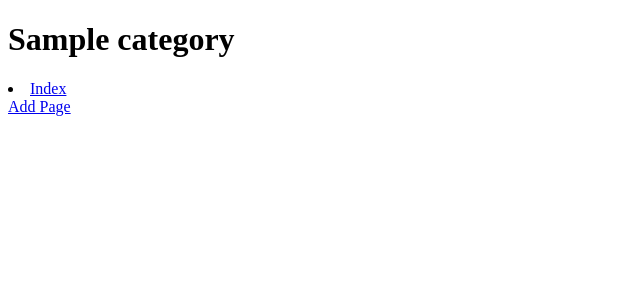
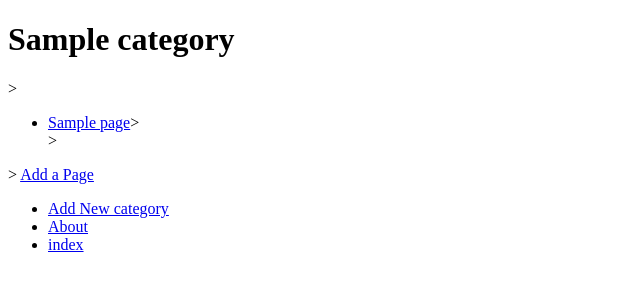
Before and after one commit to AmoyMk/tango_with_django_project, a Django app: template tango_with_django_project/templates/rango/category.html in a window 1280 px wide. Shown: the top 300 px of the page, without its empty margins (0-640 px from the left). Run offline with Django 3.2, Linux system fonts and the light colour scheme; the template is opened without the code that fills it: values that come from a table or form of the project are taken from there, others are empty; tables that the repository leaves empty hold one stand-in row (values such as "Sample post").

Commit message:
Update category.html

```diff
--- a/tango_with_django_project/templates/rango/category.html
+++ b/tango_with_django_project/templates/rango/category.html
@@ -1,30 +1,32 @@
-<!DOCTYPE html>
-<html lang="en">
-    <head>
-    <meta charset="UTF-8">
-    <title>Rango</title>
-    </head>
+{% extends 'rango/base.html' %}
+{% load staticfiles %}
 
-    <body>
-        <div>
-            {% if category %}
-            <h1>{{ category.name }}</h1>
-            {% if pages %}
-            <u1>
-                {% for page in pages %}
-                <li><a href="/rango/">Index</a><br /></li>
-                    <a href="/rango/category/{{category.slug}}/add_page/">Add Page</a> <br/>
-                {% endfor %}
-            </u1>
-            {% else %}
-            <strong>No pages currently in category.</strong>
-            {% endif %}
+
+{% block title_block %}
+    {% if category %}
+        {{ category.name }}
+    {% else %}
+        Unknown Category
+    {% endif %}
+{% endblock %}
+
+
+
+{% block body_block %}
+    {% if category %}
+        <h1>{{ category.name }}</h1>>
+        {% if pages %}
+            <ul>
+            {% for page in pages %}
+                <li><a href="{{page.url}}">{{page.title}}</a>></li>>
+            {% endfor %}
+            </ul>>
         {% else %}
-            The specified category does not exist.
+            <strong>No pages currently in category.</strong>>
         {% endif %}
 
-        </div>
-
-    </body>
-
-</html>
+        <a href="{% url 'add_page' category.slug %}">Add a Page</a>
+    {% else %}
+        The specified category does not exist!
+    {% endif %}
+{% endblock %}
```
